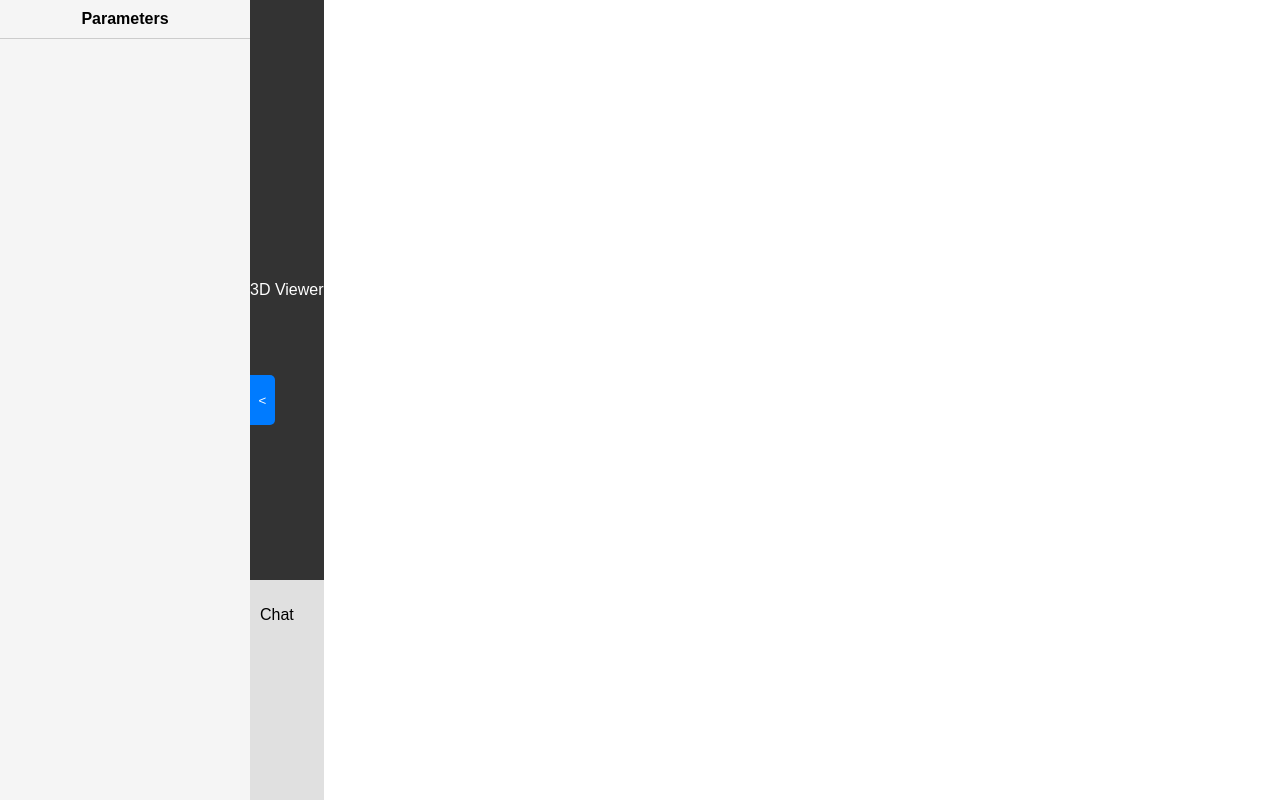
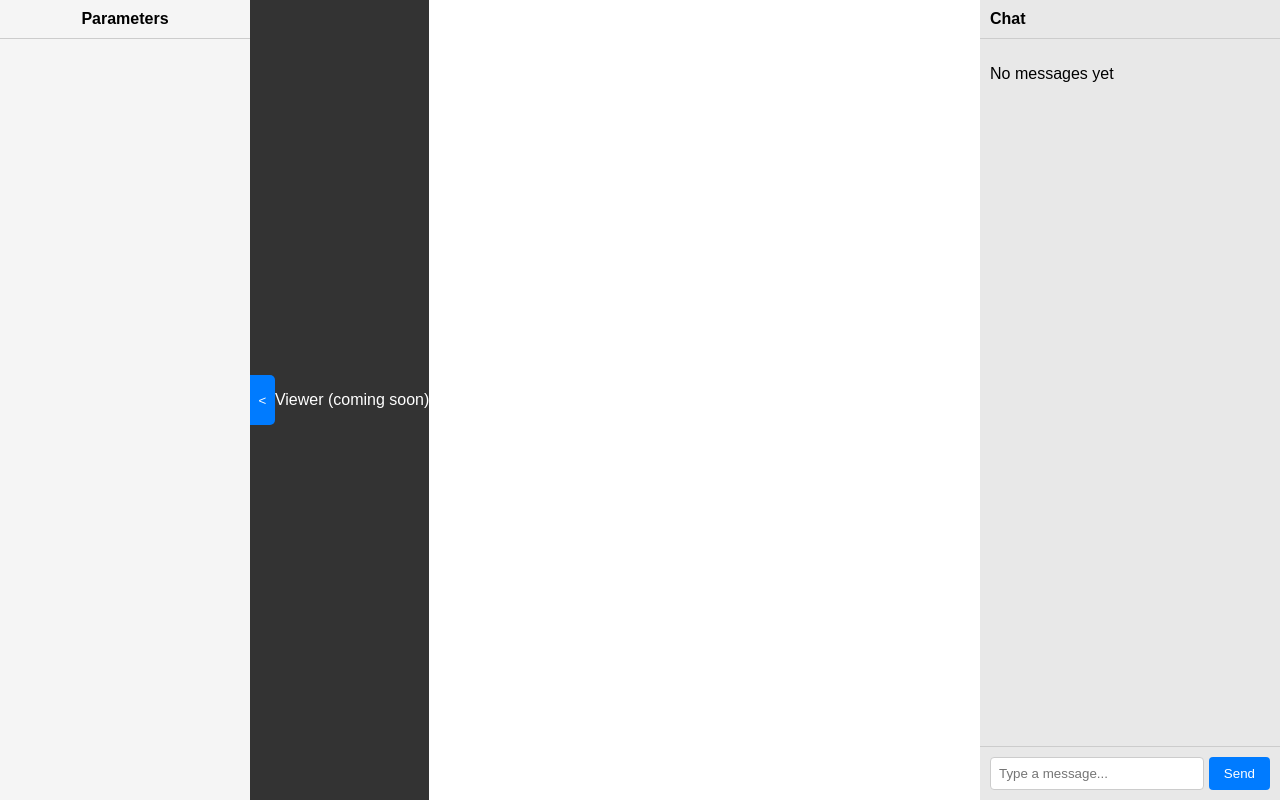
Before and after one commit to benhe0/grasshopper-llm-chat, a Vue app: page / in a window 1280 px wide. Built offline with nearby package versions, Linux system fonts and the light colour scheme.

Commit message:
chat container layout

```diff
--- a/src/App.vue
+++ b/src/App.vue
@@ -3,17 +3,16 @@
     <Sidebar />
     <div class="main-content">
       <div class="viewer">
-        <p>3D Viewer</p>
-      </div>
-      <div class="chat">
-        <p>Chat</p>
+        <p>3D Viewer (coming soon)</p>
       </div>
     </div>
+    <Chat />
   </div>
 </template>
 
 <script setup>
 import Sidebar from "./components/Sidebar.vue";
+import Chat from "./components/Chat.vue";
 </script>
 
 <style>
@@ -22,6 +21,7 @@ html, body {
   padding: 0;
   height: 100%;
   font-family: Arial, sans-serif;
+  overflow: hidden;
 }
 
 #app {
@@ -32,7 +32,6 @@ html, body {
 .main-content {
   flex: 1;
   display: flex;
-  flex-direction: column;
 }
 
 .viewer {
@@ -43,10 +42,4 @@ html, body {
   align-items: center;
   justify-content: center;
 }
-
-.chat {
-  height: 200px;
-  background: #e0e0e0;
-  padding: 10px;
-}
 </style>
--- /dev/null
+++ b/src/components/Chat.vue
@@ -0,0 +1,89 @@
+<template>
+  <div class="chat-container">
+    <div class="chat-header">
+      <span>Chat</span>
+    </div>
+    <div class="chat-messages">
+      <p v-if="messages.length === 0">No messages yet</p>
+      <div v-for="(msg, i) in messages" :key="i" class="message">
+        {{ msg.text }}
+      </div>
+    </div>
+    <div class="chat-input">
+      <input v-model="inputMessage" placeholder="Type a message..." @keyup.enter="sendMessage" />
+      <button @click="sendMessage">Send</button>
+    </div>
+  </div>
+</template>
+
+<script setup>
+import { ref, computed } from "vue";
+import { useStore } from "vuex";
+
+const store = useStore();
+const inputMessage = ref("");
+const messages = computed(() => store.state.chatMessages);
+
+const sendMessage = () => {
+  if (inputMessage.value.trim()) {
+    store.commit("addMessage", { text: inputMessage.value, type: "user" });
+    store.commit("setPrompt", inputMessage.value);
+    inputMessage.value = "";
+  }
+};
+</script>
+
+<style scoped>
+.chat-container {
+  width: 300px;
+  height: 100%;
+  background: #e8e8e8;
+  display: flex;
+  flex-direction: column;
+  position: fixed;
+  right: 0;
+  top: 0;
+}
+
+.chat-header {
+  padding: 10px;
+  font-weight: bold;
+  border-bottom: 1px solid #ccc;
+}
+
+.chat-messages {
+  flex: 1;
+  overflow-y: auto;
+  padding: 10px;
+}
+
+.message {
+  margin: 5px 0;
+  padding: 8px;
+  background: white;
+  border-radius: 8px;
+}
+
+.chat-input {
+  display: flex;
+  padding: 10px;
+  border-top: 1px solid #ccc;
+}
+
+.chat-input input {
+  flex: 1;
+  padding: 8px;
+  border: 1px solid #ccc;
+  border-radius: 4px;
+  margin-right: 5px;
+}
+
+.chat-input button {
+  padding: 8px 15px;
+  background: #007bff;
+  color: white;
+  border: none;
+  border-radius: 4px;
+  cursor: pointer;
+}
+</style>
```
